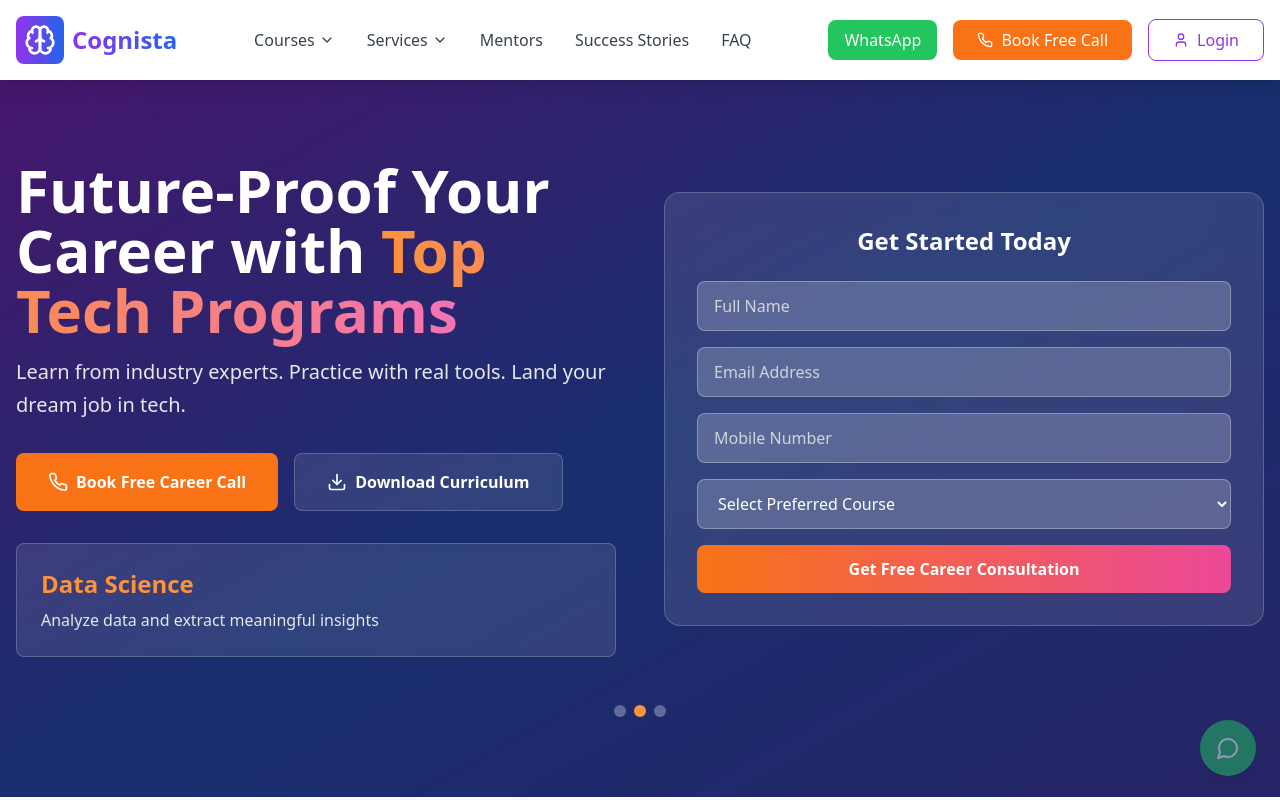
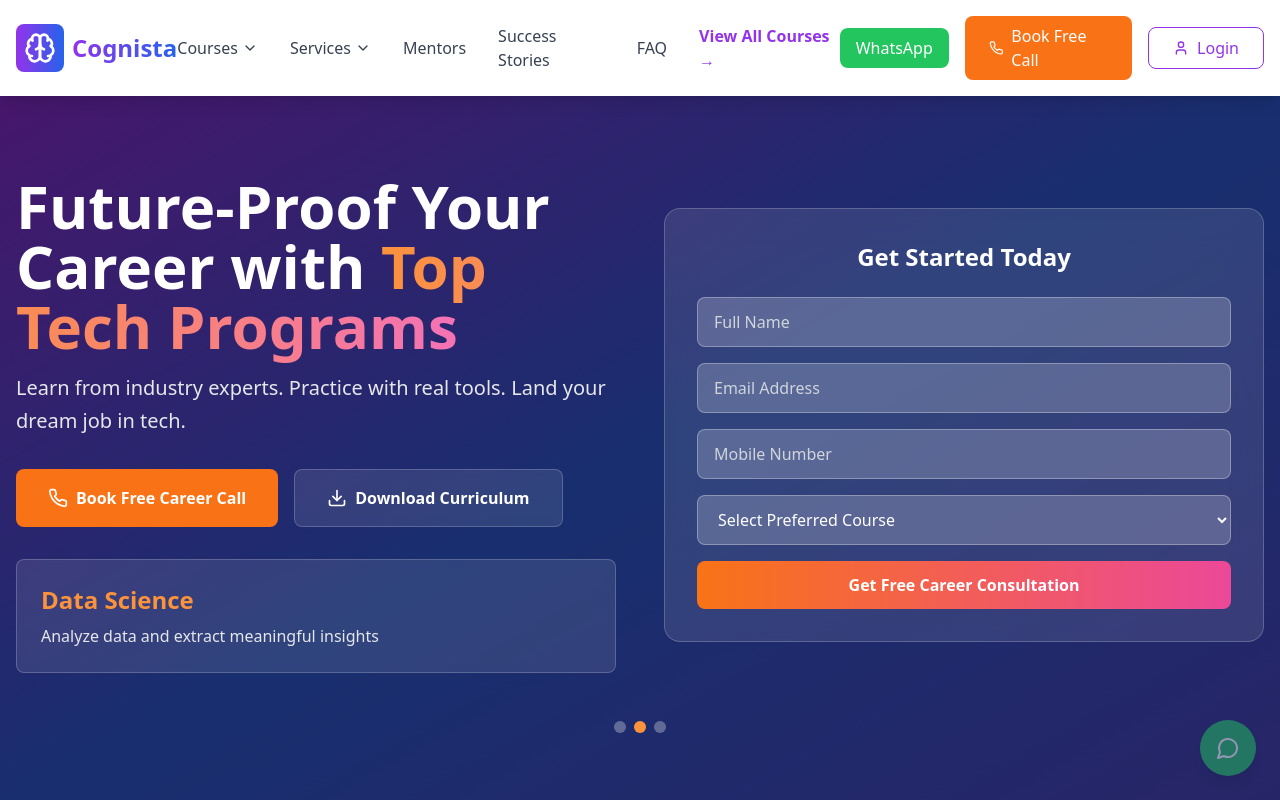
Before and after one commit to lukiworks16/My_Cognista_Website_new, a React (Vite) app: page / in a window 1280 px wide. Shown: the top 800 px of the page. Built offline with nearby package versions, Linux system fonts and the light colour scheme.

Commit message:
Update Header.tsx

```diff
--- a/src/components/Header.tsx
+++ b/src/components/Header.tsx
@@ -162,6 +162,15 @@ const Header: React.FC<HeaderProps> = ({ onOpenCourseDetail }) => {
             <a href="#faq" className="text-gray-700 hover:text-purple-600 font-medium transition-colors">
               FAQ
             </a>
+
+                    <a
+                      href="#courses"
+                      className="text-purple-600 font-semibold hover:text-purple-700 transition-colors"
+                    >
+                      View All Courses →
+                    </a>
+
+
           </nav>
 
           {/* Desktop CTAs */}
```
